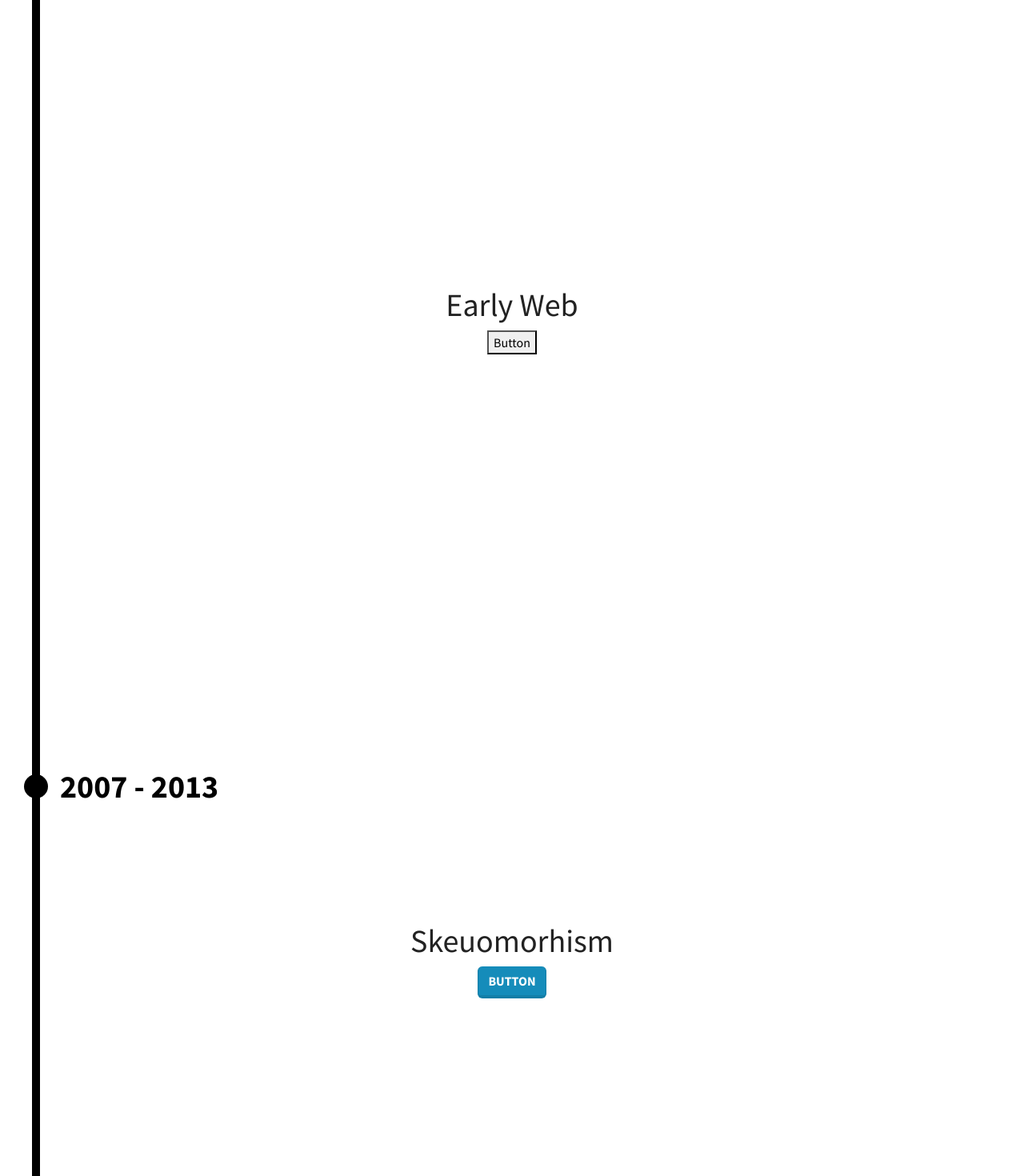
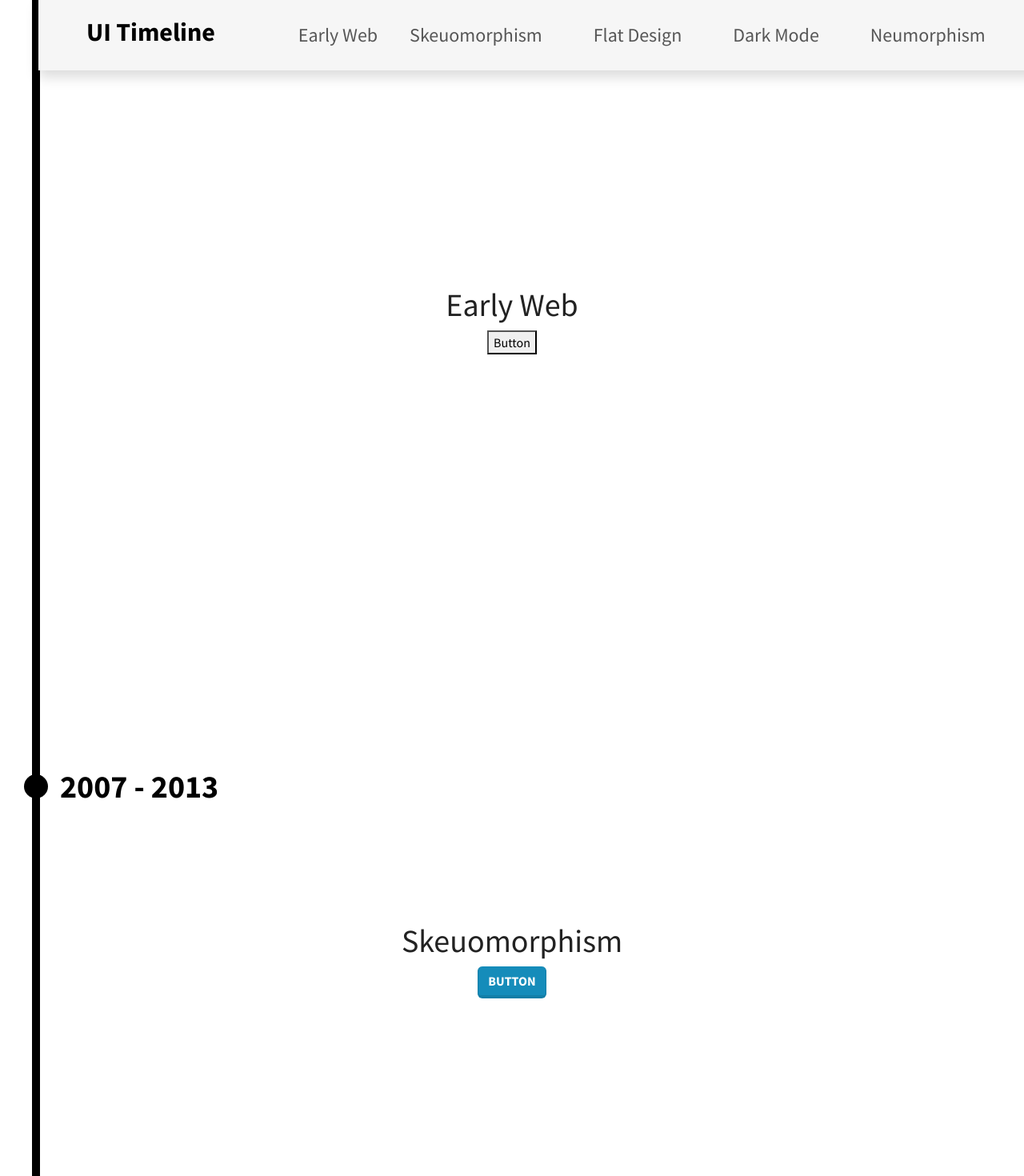
Before and after one commit to 130on/CS3650-UI-Timeline, a React (Vite) app: page / in a window 1280 px wide. Shown: the top 1470 px of the page at 80% size. Built offline with nearby package versions, Linux system fonts and the light colour scheme.

Commit message:
navbar addition

```diff
--- a/src/App.css
+++ b/src/App.css
@@ -1,5 +1,8 @@
+html {
+  scroll-behavior: smooth;
+  scroll-snap-type: y mandatory;
+}
 
-html {
-    scroll-behavior: smooth;
-    scroll-snap-type: y mandatory;
+ul > li {
+  cursor: pointer;
 }
--- a/src/App.jsx
+++ b/src/App.jsx
@@ -1,20 +1,22 @@
 import "./App.css";
-import DarkModeSection from "./components/DarkModeSection"
-import EarlyWebSection from "./components/EarlyWebSection"
-import FlatDesignSection from "./components/FlatDesignSection"
-import NeumorphismSection from "./components/NeumorphismSection"
-import SkeuomorphismSection from "./components/SkeuomorphismSection"
+import Navbar from "./components/Navbar";
+import DarkModeSection from "./components/DarkModeSection";
+import EarlyWebSection from "./components/EarlyWebSection";
+import FlatDesignSection from "./components/FlatDesignSection";
+import NeumorphismSection from "./components/NeumorphismSection";
+import SkeuomorphismSection from "./components/SkeuomorphismSection";
 
 function App() {
   return (
     <>
+      <Navbar />
       <EarlyWebSection />
       <SkeuomorphismSection />
       <FlatDesignSection />
       <DarkModeSection />
       <NeumorphismSection />
     </>
-  )
+  );
 }
 
-export default App
+export default App;
--- a/src/components/DarkModeSection.jsx
+++ b/src/components/DarkModeSection.jsx
@@ -1,18 +1,22 @@
-import classes from '../assets/darkmode.module.css'
-import ScopedWrapper from '../utils/ScopedWrapper';
-import ParallaxSection from './ParallaxSection';
+import classes from "../assets/darkmode.module.css";
+import ScopedWrapper from "../utils/ScopedWrapper";
+import ParallaxSection from "./ParallaxSection";
 
 const DarkModeSection = () => {
   return (
     <ScopedWrapper classes={classes}>
-            <ParallaxSection date="2010s - Present" bgColor="#222222" timelineColor="#ffffff">
-                <div className="container py-4">
+      <ParallaxSection
+        date="2010s - Present"
+        bgColor="#222222"
+        timelineColor="#ffffff"
+      >
+        <div id="dark-mode" className="container py-4">
           <h1 className="h1 text-white">Dark Mode</h1>
           <button className="btn btn-primary">Button</button>
         </div>
       </ParallaxSection>
     </ScopedWrapper>
   );
-}
+};
 
 export default DarkModeSection;
--- a/src/components/EarlyWebSection.jsx
+++ b/src/components/EarlyWebSection.jsx
@@ -1,18 +1,18 @@
-import classes from '../assets/flatdesign.module.css'
-import ScopedWrapper from '../utils/ScopedWrapper';
-import ParallaxSection from './ParallaxSection';
+import classes from "../assets/flatdesign.module.css";
+import ScopedWrapper from "../utils/ScopedWrapper";
+import ParallaxSection from "./ParallaxSection";
 
 const EarlyWebSection = () => {
   return (
     <ScopedWrapper classes={classes}>
       <ParallaxSection date="1990s" bgColor="#ffffff" timelineColor="#000000">
-                <div className="container py-4">
+        <div id="early-web" className="container py-4">
           <h1>Early Web</h1>
           <button>Button</button>
         </div>
       </ParallaxSection>
     </ScopedWrapper>
   );
-}
+};
 
 export default EarlyWebSection;
--- a/src/components/FlatDesignSection.jsx
+++ b/src/components/FlatDesignSection.jsx
@@ -1,18 +1,22 @@
-import classes from '../assets/flatdesign.module.css'
-import ScopedWrapper from '../utils/ScopedWrapper';
-import ParallaxSection from './ParallaxSection';
+import classes from "../assets/flatdesign.module.css";
+import ScopedWrapper from "../utils/ScopedWrapper";
+import ParallaxSection from "./ParallaxSection";
 
 const FlatDesignSection = () => {
   return (
     <ScopedWrapper classes={classes}>
-            <ParallaxSection date="2013 - 2017" bgColor="#ffffff" timelineColor="#000000">
-                <div className="container py-4">
+      <ParallaxSection
+        date="2013 - 2017"
+        bgColor="#ffffff"
+        timelineColor="#000000"
+      >
+        <div id="flat-design" className="container py-4">
           <h1 className="h1">Flat Design</h1>
           <button className="btn btn-primary">Button</button>
         </div>
       </ParallaxSection>
     </ScopedWrapper>
   );
-}
+};
 
 export default FlatDesignSection;
--- /dev/null
+++ b/src/components/Navbar.jsx
@@ -0,0 +1,82 @@
+import classes from "../assets/flatdesign.module.css";
+import ScopedWrapper from "../utils/ScopedWrapper";
+import { Link } from "react-scroll";
+
+const Navbar = () => {
+  return (
+    <ScopedWrapper classes={classes}>
+      <nav className="navbar container-fluid fixed-top navbar-expand-lg fs-4 shadow mx-5 bg-light">
+        <div className="container-fluid">
+          <h1 className="navbar-brand fs-3 fw-bold mx-5">UI Timeline</h1>
+          <button
+            className="navbar-toggler"
+            type="button"
+            data-bs-toggle="collapse"
+            data-bs-target="#navbarSupportedContent"
+            aria-controls="navbarSupportedContent"
+            aria-expanded="false"
+            aria-label="Toggle navigation"
+          >
+            <span className="navbar-toggler-icon"></span>
+          </button>
+          <div className="collapse navbar-collapse" id="navbarSupportedContent">
+            <ul className="navbar-nav mb-2 mb-lg-0 mx-5">
+              <li className="nav-item">
+                <Link
+                  className="nav-link"
+                  to="early-web"
+                  smooth={true}
+                  duration={500}
+                >
+                  Early Web
+                </Link>
+              </li>
+              <li className="nav-item mx-4">
+                <Link
+                  className="nav-link"
+                  to="skeuomorphism"
+                  smooth={true}
+                  duration={500}
+                >
+                  Skeuomorphism
+                </Link>
+              </li>
+              <li className="nav-item mx-4">
+                <Link
+                  className="nav-link"
+                  to="flat-design"
+                  smooth={true}
+                  duration={500}
+                >
+                  Flat Design
+                </Link>
+              </li>
+              <li className="nav-item mx-4">
+                <Link
+                  className="nav-link"
+                  to="dark-mode"
+                  smooth={true}
+                  duration={500}
+                >
+                  Dark Mode
+                </Link>
+              </li>
+              <li className="nav-item mx-4">
+                <Link
+                  className="nav-link"
+                  to="neumorphism"
+                  smooth={true}
+                  duration={500}
+                >
+                  Neumorphism
+                </Link>
+              </li>
+            </ul>
+          </div>
+        </div>
+      </nav>
+    </ScopedWrapper>
+  );
+};
+
+export default Navbar;
--- a/src/components/NeumorphismSection.jsx
+++ b/src/components/NeumorphismSection.jsx
@@ -1,19 +1,20 @@
-import classes from '../assets/neumorphism.module.css'
-import ScopedWrapper from '../utils/ScopedWrapper';
-import ParallaxSection from './ParallaxSection';
+import classes from "../assets/neumorphism.module.css";
+import ScopedWrapper from "../utils/ScopedWrapper";
+import ParallaxSection from "./ParallaxSection";
 
 const NeumorphismSection = () => {
-
   return (
     <ScopedWrapper classes={classes}>
       <ParallaxSection date="2020s" bgColor="#D9E3F1" timelineColor="#485785">
-                <div className="container py-4">
-                    <h1 className="h1" style={{color: "#485785"}}>Neumorphism</h1>
+        <div id="neumorphism" className="container py-4">
+          <h1 className="h1" style={{ color: "#485785" }}>
+            Neumorphism
+          </h1>
           <button className="btn btn-primary">Button</button>
         </div>
       </ParallaxSection>
     </ScopedWrapper>
   );
-}
+};
 
 export default NeumorphismSection;
--- a/src/components/ParallaxSection.jsx
+++ b/src/components/ParallaxSection.jsx
@@ -20,7 +20,11 @@ const ParallaxSection = ({ children, date, bgColor, timelineColor }) => {
       }}
     >
       <TimeLine color={timelineColor} />
-      <DateMarker date={date} scrollYProgress={scrollYProgress} color={timelineColor} />
+      <DateMarker
+        date={date}
+        scrollYProgress={scrollYProgress}
+        color={timelineColor}
+      />
       <motion.div
         ref={ref}
         initial={{ opacity: 0, y: 50 }}
--- a/src/components/SkeuomorphismSection.jsx
+++ b/src/components/SkeuomorphismSection.jsx
@@ -1,19 +1,22 @@
-import classes from '../assets/skeuomorphism.module.css'
-import ScopedWrapper from '../utils/ScopedWrapper';
-import ParallaxSection from './ParallaxSection';
+import classes from "../assets/skeuomorphism.module.css";
+import ScopedWrapper from "../utils/ScopedWrapper";
+import ParallaxSection from "./ParallaxSection";
 
 const SkeuomorphismSection = () => {
-
   return (
     <ScopedWrapper classes={classes}>
-            <ParallaxSection date="2007 - 2013" bgColor="#ffffff" timelineColor="#000000">
-                <div className="container py-4">
-                    <h1 className="h1">Skeuomorhism</h1>
+      <ParallaxSection
+        date="2007 - 2013"
+        bgColor="#ffffff"
+        timelineColor="#000000"
+      >
+        <div id="skeuomorphism" className="container py-4">
+          <h1 className="h1">Skeuomorphism</h1>
           <button className="btn btn-primary">Button</button>
         </div>
       </ParallaxSection>
     </ScopedWrapper>
   );
-}
+};
 
 export default SkeuomorphismSection;
```
Also changed, not shown: package.json (+5 -2 lines), 1 other file (tests, documents, lock files or other folders). Lines whose indentation alone changed are shown as unchanged.
